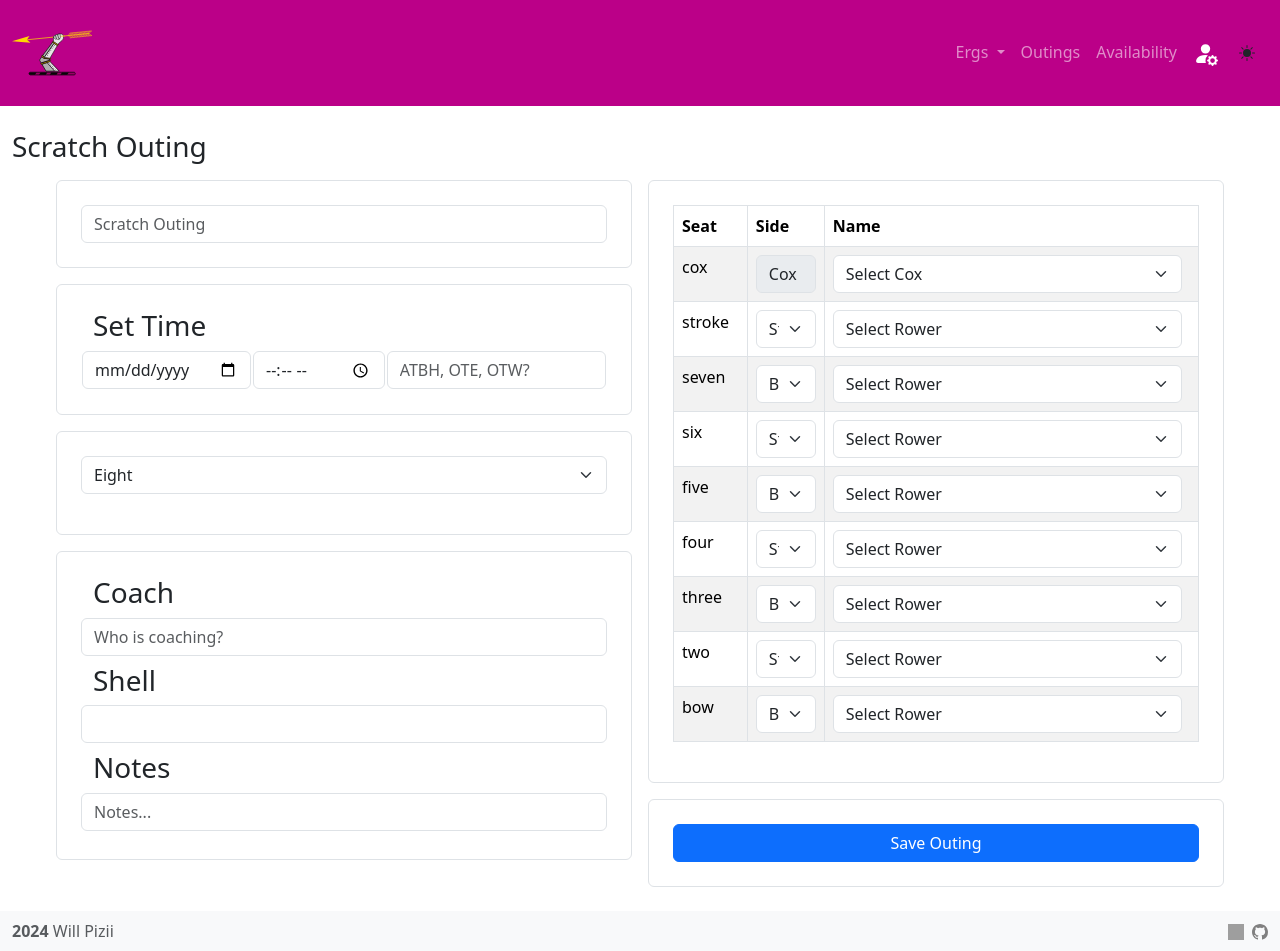
After one commit to willpizii/dcbc, a Python web app: template templates/scratchouting.html in a window 1280 px wide. The commit adds this page. Run offline with Jinja, Linux system fonts and the light colour scheme; the template is opened without the code that fills it, so the values that code supplies are empty; some libraries are stand-ins or nearby versions; grey boxes are pictures that could not be loaded.

Commit message:
scratch crew outings

```diff
--- a/models/outings.py
+++ b/models/outings.py
@@ -22,3 +22,5 @@ class Outing(Base):
 
     plan = Column(Text)
     distance = Column(Integer)
+
+    scratch = Column(Boolean)
--- /dev/null
+++ b/static/js/scratchouting.js
@@ -0,0 +1,197 @@
+// Get the boatType from the backend (passed from Python or fallback)
+const selectedType = window.selectedType;
+
+// Find the select element
+const boatTypeSelect = document.getElementById('boatType');
+
+// Set the default selected value based on the selectedType
+if (boatTypeSelect) {
+    boatTypeSelect.value = selectedType; // Set the value to selectedType if it exists
+}
+
+const boatsData = {
+    'eight': ['cox', 'stroke', 'seven', 'six', 'five', 'four', 'three', 'two', 'bow'],
+    'coxed-four': ['cox', 'stroke', 'three', 'two', 'bow'],
+    'coxless-four': ['stroke', 'three', 'two', 'bow'],
+    'pair': ['stroke', 'bow']
+};
+
+const defaultSide = {
+    'eight': ['cox', 'stroke', 'bow', 'stroke', 'bow', 'stroke', 'bow', 'stroke', 'bow'],
+    'coxed-four': ['cox', 'stroke', 'bow', 'stroke', 'bow'],
+    'coxless-four': ['stroke', 'bow', 'stroke', 'bow'],
+    'pair': ['stroke', 'bow']
+};
+
+const boatsList = window.boatsList;
+
+const user_list = window.user_list;
+
+function filter() {
+    const boatType = document.getElementById('boatType').value;
+
+    const positions = boatsData[boatType]; // Get the positions for the selected boat type
+    const defSides = defaultSide[boatType]; // Get the positions for the selected boat type
+    const tableBody = document.getElementById('userTableBody');
+
+    // Clear existing rows
+    tableBody.innerHTML = '';
+
+    // Add rows for the selected boat type
+    positions.forEach((position, index) => {
+        const side = defSides[index]; // Get the default side for this position
+        const row = document.createElement('tr');
+
+        // Create the select element for assigning users
+        const userOptions = Object.keys(user_list)
+            .map(crsid => `<option value="${crsid}">${user_list[crsid]}</option>`)
+            .join(''); // Generate options from user_list
+
+        if (position === 'cox') {
+            row.innerHTML = `
+                <td>${position}</td>
+                <td>
+                    <input type="text" class="form-control" value="Cox" name="side-${position}" readonly disabled/>
+                    <input type="text" class="form-control" value="cox" name="side-${position}" readonly hidden/>
+                </td>
+                <td><div class="d-flex">
+                    <select class="form-select row-select me-2" id="seat-${position}" name="seat-${position}">
+                        <option value="None" selected disabled hidden>Select Cox</option>
+                        ${userOptions} <!-- User list as options -->
+                    </select><button class="btn btn-success" type="button">↺</button>
+                </div></td>
+            `;
+        } else {
+            row.innerHTML = `
+                <td>${position}</td>
+                <td>
+                    <select id="switchSide" class="form-select" name="side-${position}">
+                        <option value="stroke" ${side === 'stroke' ? 'selected' : ''}>Stroke</option>
+                        <option value="bow" ${side === 'bow' ? 'selected' : ''}>Bow</option>
+                    </select>
+                </td>
+                <td><div class="d-flex">
+                    <select class="form-select row-select me-2" id="seat-${position}" name="seat-${position}">
+                        <option value="None" selected disabled hidden>Select Rower</option>
+                        ${userOptions} <!-- User list as options -->
+                    </select><button class="btn btn-success reset-btn" type="button">↺</button>
+                </div></td>
+            `;
+        }
+        tableBody.appendChild(row);
+
+        const seat = document.getElementById(`seat-${position}`);
+        if (boatsList[position]) {
+            seat.value = boatsList[position]; // Set the value to selectedType if it exists
+        }
+
+        toggleResetButton(seat);
+        updateSelectOptions();
+    });
+
+    attachEventListeners();
+
+    updateSelectOptions();
+
+}
+
+// Initialize table when page loads
+document.addEventListener('DOMContentLoaded', function() {
+    filter(); // Call filter to render the default selection
+    attachEventListeners();
+
+    updateSelectOptions();
+});
+
+function attachEventListeners() {
+    // Add event listeners to all selects to update options when changed
+    document.querySelectorAll('select.row-select').forEach(select => {
+        select.addEventListener('change', updateSelectOptions);
+        toggleResetButton(select);
+    });
+
+    // Add event listeners to all reset buttons
+    document.querySelectorAll('.btn-success').forEach(button => {
+        button.addEventListener('click', function() {
+            resetSelect(this);
+        });
+    });
+}
+
+function toggleResetButton(selectElement) {
+    const resetButton = selectElement.nextElementSibling; // Get the reset button next to the select box
+    if (selectElement.value === 'None') {
+        resetButton.style.display = 'none'; // Hide the button if the selected value is None
+    } else {
+        resetButton.style.display = 'inline'; // Show the button if a valid rower is selected
+    }
+}
+
+function resetSelect(button) {
+    // Get the select element within the same table cell as the clicked button
+    const select = button.previousElementSibling;
+    const previousValue = select.value;
+    select.value = 'None'; // Set select to the default value
+    toggleResetButton(select); // Hide the reset button again
+
+    // Remove the previously selected value from the global list
+    if (previousValue !== 'None') {
+        selectedValues = selectedValues.filter(value => value !== previousValue);
+        updateSelectOptions();
+    }
+}
+
+function updateSelectOptions() {
+    // Get all select elements
+    const selects = document.querySelectorAll('select.row-select');
+
+    // Clear previous selections
+    selectedValues = [];
+
+    // Collect current selected values
+    selects.forEach(select => {
+        const value = select.value;
+        if (value !== 'None') {
+            selectedValues.push(value);
+        }
+    });
+
+    // Update options in each select element
+    selects.forEach(select => {
+        const options = select.querySelectorAll('option');
+        options.forEach(option => {
+            const isDisabled = selectedValues.includes(option.value) && option.value !== select.value;
+            option.style.display = isDisabled ? 'none' : '';
+        });
+        toggleResetButton(select);
+    });
+}
+
+// Initialize with an empty list of selected values
+let selectedValues = [];
+
+document.addEventListener('DOMContentLoaded', function() {
+    // Add event listeners to all selects to update options when changed
+    document.querySelectorAll('select.row-select').forEach(select => {
+        select.addEventListener('change', updateSelectOptions);
+        toggleResetButton(select);
+    });
+
+    // Initialize the options when page loads
+    updateSelectOptions();
+
+    // Add event listeners to all reset buttons
+    document.querySelectorAll('.btn-success').forEach(button => {
+        button.addEventListener('click', function() {
+            resetSelect(this);
+        });
+    });
+});
+
+document.getElementById('submitOuting').onsubmit = function(event) {
+    const boatNameInput = document.getElementById('boat_name');
+    if (!boatNameInput.value.trim()) {
+        event.preventDefault(); // Prevent form submission
+        alert('Please enter a boat name.');
+    }
+};
--- a/templates/captains.html
+++ b/templates/captains.html
@@ -139,7 +139,7 @@
 
                     <a href="{{ url_for('captains.availability', crsid=user.crsid) }}" class="btn btn-primary btn-sm mb-2">Availability</a>
 
-                    <a href="{{ url_for('delete_user', crsid=user.crsid) }}" class="btn btn-danger btn-sm">Delete User</a>
+                    <a href="{{ url_for('delete_user', crsid=user.crsid) }}" class="btn btn-danger btn-sm mb-2">Delete User</a>
                 </td>
 
             </tr>
--- /dev/null
+++ b/templates/scratchouting.html
@@ -0,0 +1,100 @@
+{% extends "base.html" %}
+
+{% block content %}
+
+<style>
+
+    .available {
+        background-color: #98FB98 !important; /* Light green for available */
+    }
+    .not-available {
+        background-color: #FF6F6F  !important; /* Light red for not available */
+    }
+    .if-required {
+        background-color: #FFFFE0  !important; /* Light yellow for if needs be */
+    }
+    .out-of-cam {
+        background-color: #772727  !important; /* Dark red for out of cambridge */
+        color: white !important;
+    }
+    .unfilled {
+        background-color: grey  !important; /* Dark red for out of cambridge */
+        color: white !important;
+    }
+
+</style>
+
+<form method="POST" id="submitOuting" action="{{ url_for('captains.scratch_outing', outing=outing.outing_id) }}">
+
+{% if outing != 'new' %}
+    <input hidden name="outing_id" value="{{ outing.outing_id }}"/>
+{% endif %}
+
+<div class="container-fluid mt-4">
+    <h3> Scratch Outing </h3>
+    <div class="row px-5 py-2">
+        <div class="col mx-2">
+            <div class="row border rounded mb-3 p-4">
+                <input type="text" class="form-control" id="boatNameInput" name="boat_id" value="{{ outing != 'new' and outing.boat_name or '' }}" placeholder="Scratch Outing" required>
+            </div>
+            <div class="row border rounded mb-3 p-4 boatInfoDiv" >
+                <h3> Set Time </h3>
+                <table><tr>
+                    <td><input type="date" class="form-control" id="dateInput" placeholder="Select Date" name="date" value="{{ outing != 'new' and outing.date_time.strftime('%Y-%m-%d') or '' }}" required></td>
+                    <td><input type="time" class="form-control" id="timeInput" placeholder="Select Time" name="time" value="{{ outing != 'new' and outing.date_time.strftime('%H:%M') or '' }}" required></td>
+                    <td><input type="text" class="form-control" placeholder="ATBH, OTE, OTW?" name="timeType" value="{{ outing != 'new' and outing.time_type or '' }}" required></td>
+                </tr></table>
+            </div>
+            <div class="row border rounded mb-3 p-4 boatInfoDiv">
+                <select id="boatType" class="form-select mb-3" onchange="filter()" name="boat_type">
+                    <option value="eight">Eight</option>
+                    <option value="coxed-four">Coxed Four / Quad</option>
+                    <option value="coxless-four">Coxless Four / Quad</option>
+                    <option value="pair">Pair / Double</option>
+                </select>
+            </div>
+            <div class="row border rounded mb-3 p-4 boatInfoDiv" >
+                <h3> Coach </h3>
+                <input type="text" class="form-control mb-2" id="coachInput" placeholder="Who is coaching?" name="coach" value="{{ outing.coach }}"></input>
+
+                <h3> Shell </h3>
+                <input class="form-control mb-2" id="shellField" name="shell" value="{{ outing.shell }}" required/>
+
+                <h3> Notes </h3>
+                <input class="form-control mb-1" id="notesField" name="notes" placeholder="Notes..." value="{{ outing.notes }}"/>
+            </div>
+        </div>
+
+        <div class="col mx-2">
+            <div class="row border rounded mb-3 p-4 boatInfoDiv">
+                <table class="table table-bordered table-hover table-striped">
+                    <thead>
+                        <tr>
+                            <th scope="col" width="10%">Seat</th>
+                            <th scope="col" width="10%">Side</th>
+                            <th scope="col" width="60%">Name</th>
+                        </tr>
+                    </thead>
+                    <tbody id="userTableBody">
+                        <!-- content populated by JS below -->
+                    </tbody>
+                </table>
+            </div>
+            <div id="replacementsContainer" class="row border rounded mb-3 p-4" style="display: none;"></div>
+            <div class="row border rounded mb-3 p-4 boatInfoDiv">
+                <button class="btn btn-primary" id="submitButton" action="submit">Save Outing</button>
+            </div>
+        </div>
+    </div>
+</div>
+</form>
+
+<script>
+    window.boatsList = {{ boats_list | tojson }};
+    window.user_list = {{ user_list | tojson }};
+    window.selectedType = "{{ boats_list.crew_type | default('eight') }}";
+</script>
+<script src="{{ url_for('static', filename='js/scratchouting.js') }}"></script>
+
+
+{% endblock %}
```
Also changed, not shown: app.py (+35 -19 lines), routes/captains.py (+81 -10 lines), templates/setoutings.html (+11 -1 lines).
